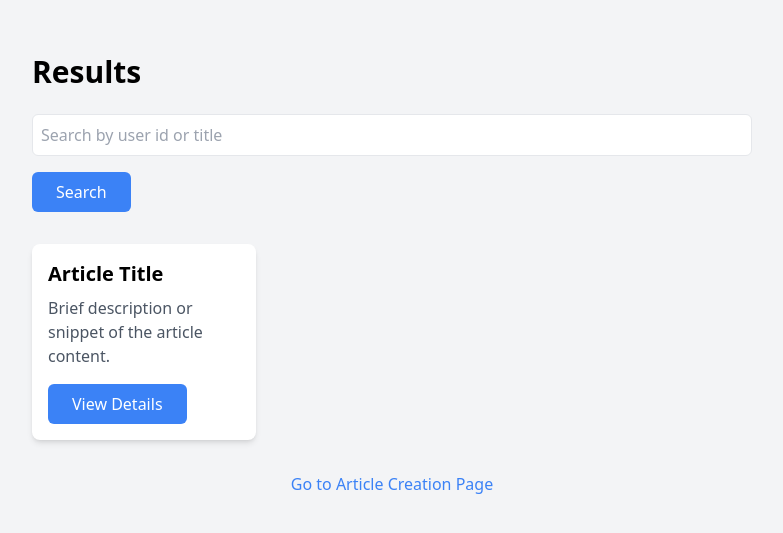
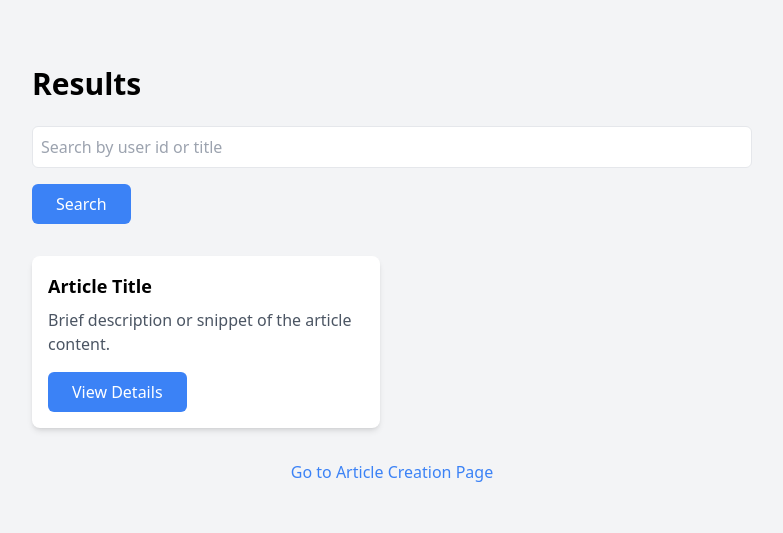
Before and after one commit to isoteriksoftware/rrsoft-frontend-test, a React (Vite) app: page / in a window 1280 px wide. Shown: the part 125-658 px from the top of the page, without its empty margins (248-1031 px from the left). Built offline with nearby package versions, Linux system fonts and the light colour scheme.

Commit message:
implemented ArticleCard component

```diff
--- /dev/null
+++ b/src/components/ArticleCard.tsx
@@ -0,0 +1,26 @@
+import Button from './Button';
+import React from 'react';
+
+type ArticleCardProps = {
+  title: string;
+  body: string;
+};
+
+const truncateText = (text: string, maxLength: number) => {
+  if (text.length > maxLength) {
+    return text.substring(0, maxLength - 3) + '...';
+  }
+  return text;
+};
+
+const ArticleCard: React.FC<ArticleCardProps> = ({ title, body }) => {
+  return (
+    <div className="bg-white rounded-lg shadow-md p-4">
+      <h2 className="text-lg font-semibold mb-2">{title}</h2>
+      <p className="text-gray-600 mb-4">{truncateText(body, 100)}</p>
+      <Button className="py-2 px-4">View Details</Button>
+    </div>
+  );
+};
+
+export default ArticleCard;
--- a/src/pages/Results.tsx
+++ b/src/pages/Results.tsx
@@ -3,6 +3,7 @@ import TextField from '../components/TextField';
 import Button from '../components/Button';
 import { Form, Formik } from 'formik';
 import * as Yup from 'yup';
+import ArticleCard from '../components/ArticleCard';
 
 const Results: React.FC = () => {
   return (
@@ -30,14 +31,12 @@ const Results: React.FC = () => {
             </div>
           </Form>
         </Formik>
-        <div className="grid grid-cols-1 sm:grid-cols-2 lg:grid-cols-3 gap-6">
-          <div className="bg-white rounded-lg shadow-md p-4">
-            <h2 className="text-xl font-semibold mb-2">Article Title</h2>
-            <p className="text-gray-600 mb-4">
-              Brief description or snippet of the article content.
-            </p>
-            <Button className="py-2 px-4">View Details</Button>
-          </div>
+
+        <div className="grid grid-cols-1 sm:grid-cols-2 lg:grid-cols-2 gap-6">
+          <ArticleCard
+            title="Article Title"
+            body="Brief description or snippet of the article content."
+          />
         </div>
         <div className="mt-8 text-center">
           <a href="/create-article" className="text-blue-500 hover:underline">
```
